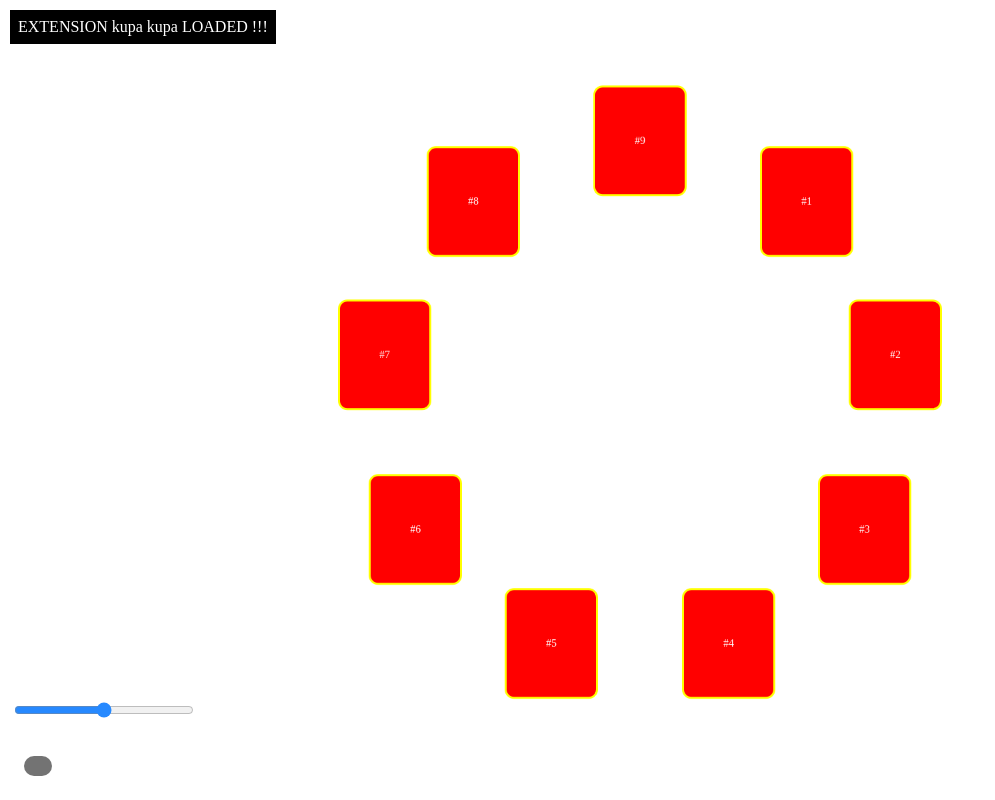
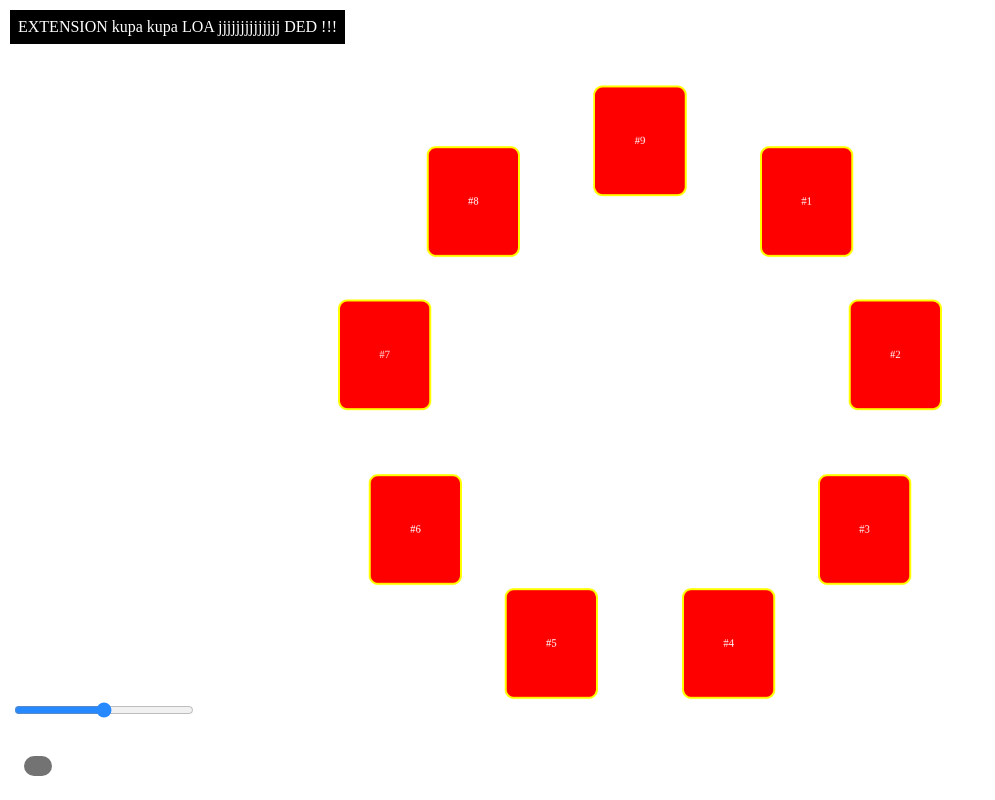
Before and after one commit to janper8877/demon-bluff, a website: page viewer.html in a window 1280 px wide. Shown: the whole page, without its empty margins (0-995 px from the left). Drawn offline with Linux system fonts and the light colour scheme; no server answers.

Commit message:
Update viewer.html

```diff
--- a/viewer.html
+++ b/viewer.html
@@ -77,7 +77,7 @@
 
 <body>
   <div style="position:fixed;top:10px;left:10px;z-index:999999;background:#000;color:#fff;padding:8px">
-    EXTENSION kupa kupa LOADED !!!
+    EXTENSION kupa kupa LOA jjjjjjjjjjjjjj DED !!!
   </div>
 
   <div style="position:fixed;top:10px;left:10px;z-index:9999;background:#111;color:#fff;padding:8px;border-radius:6px;font-family:Arial">
```
